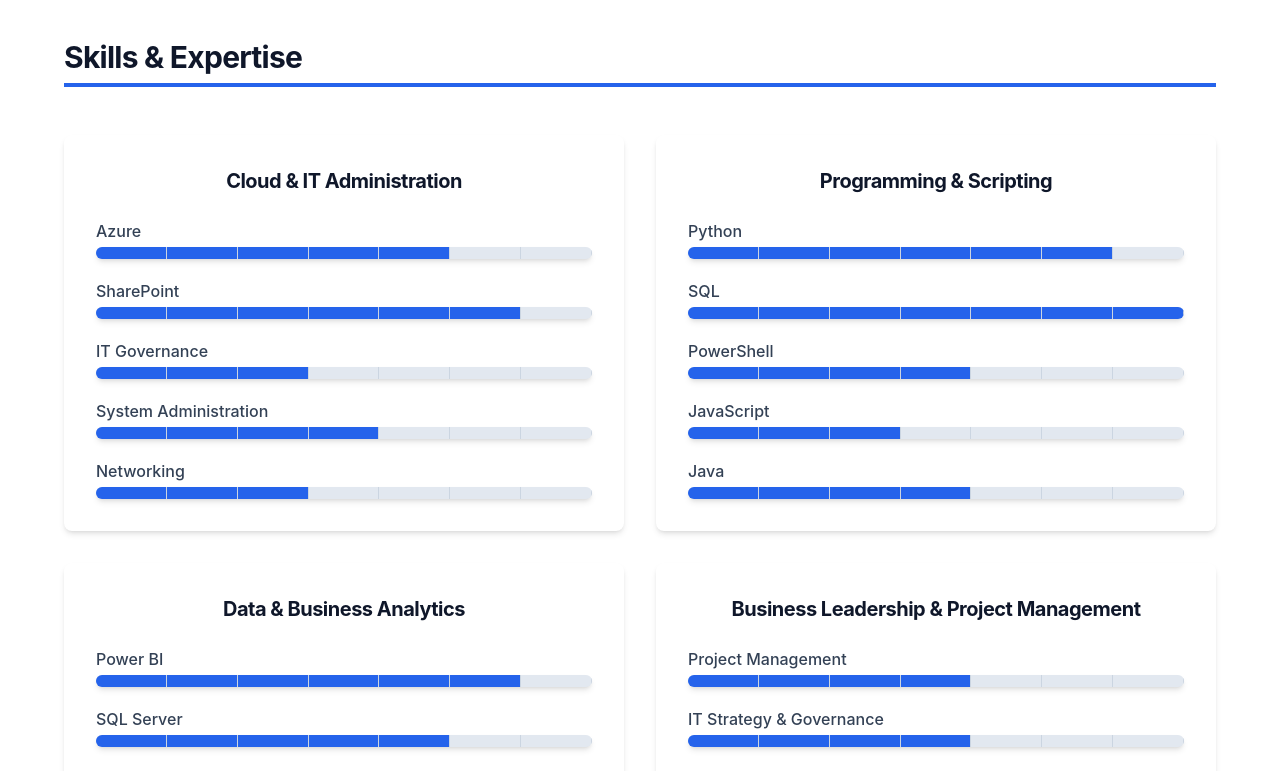
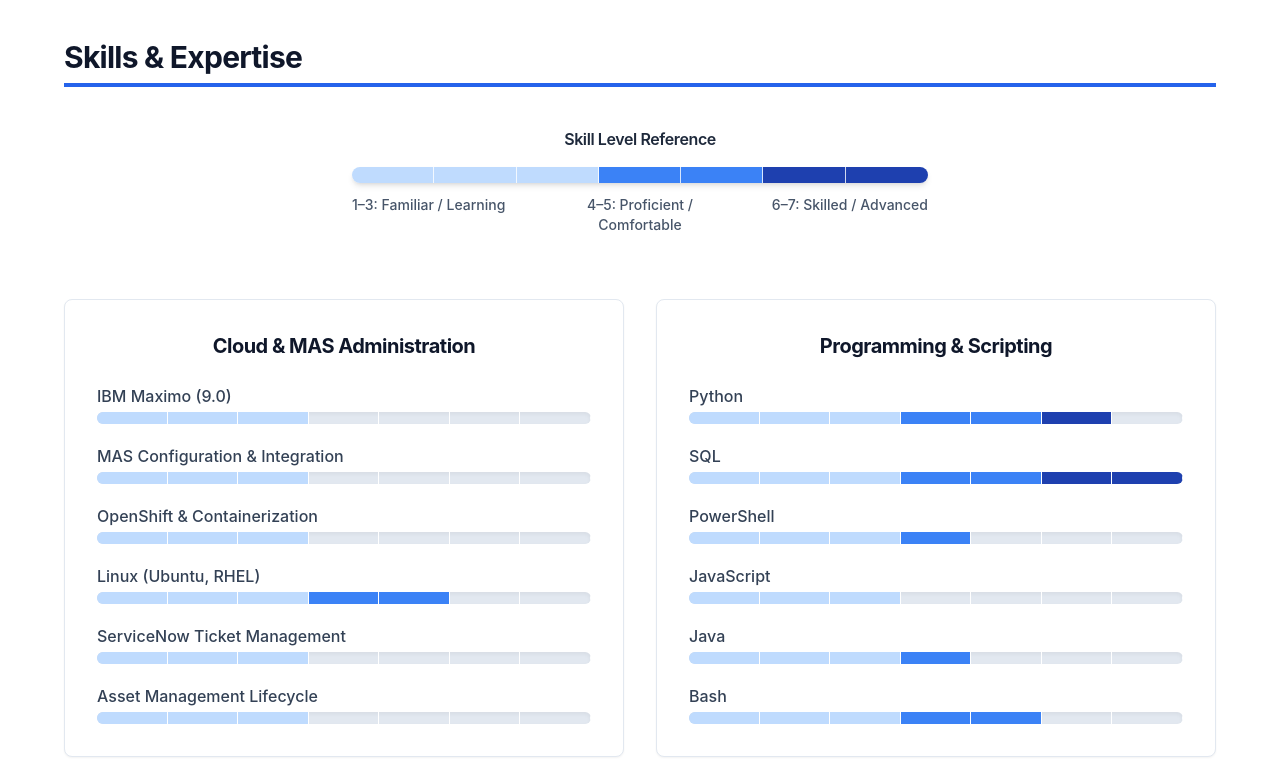
Before and after one commit to trailheadwebdesign/TyMitchell, a React (Vite) app: page / in a window 1280 px wide. Shown: the part 3500-4271 px from the top of the page. Built offline with nearby package versions, Linux system fonts and the light colour scheme.

Commit message:
better skills section

```diff
--- a/src/components/Experience.jsx
+++ b/src/components/Experience.jsx
@@ -6,7 +6,7 @@
   const experiences = {
     work: [
       {
-        title: "Business Applications Administrator",
+        title: "Business Applications Administrator (Accounting)",
         company: "Colorado Springs Utilities",
         period: "2024 - Present",
         description: "Managing Infor CloudSuite ERP system, IT governance, and business process automation. Working on data analytics, financial reporting, and optimizing enterprise applications to drive efficiency.",
--- a/src/components/Skills.jsx
+++ b/src/components/Skills.jsx
@@ -1,13 +1,14 @@
 function Skills() {
   const skillCategories = [
     {
-      name: "Cloud & IT Administration",
+      name: "Cloud & MAS Administration",
       skills: [
-        { name: "Azure", level: 5 },
-        { name: "SharePoint", level: 6 },
-        { name: "IT Governance", level: 3 },
-        { name: "System Administration", level: 4 },
-        { name: "Networking", level: 3 }
+        { name: "IBM Maximo (9.0)", level: 3 },
+        { name: "MAS Configuration & Integration", level: 3 },
+        { name: "OpenShift & Containerization", level: 3 },
+        { name: "Linux (Ubuntu, RHEL)", level: 5 },
+        { name: "ServiceNow Ticket Management", level: 3 },
+        { name: "Asset Management Lifecycle", level: 3 }
       ]
     },
     {
@@ -17,14 +18,15 @@
         { name: "SQL", level: 7 },
         { name: "PowerShell", level: 4 },
         { name: "JavaScript", level: 3 },
-        { name: "Java", level: 4 }
+        { name: "Java", level: 4 },
+        { name: "Bash", level: 5 }
       ]
     },
     {
       name: "Data & Business Analytics",
       skills: [
         { name: "Power BI", level: 6 },
-        { name: "SQL Server", level: 5 },
+        { name: "SQL Server", level: 4 },
         { name: "Data Modeling", level: 6 },
         { name: "Excel (Advanced)", level: 6 },
         { name: "AI Querying & Automation", level: 7 }
@@ -37,7 +39,7 @@
         { name: "IT Strategy & Governance", level: 4 },
         { name: "Agile & Scrum", level: 3 },
         { name: "Process Optimization", level: 5 },
-        { name: "Risk Management", level: 2 }
+        { name: "Risk Management", level: 3 }
       ]
     }
   ];
@@ -49,29 +51,65 @@
           Skills & Expertise
         </h2>
 
+        {/* Unified Skill Level Legend */}
+        <div className="mt-10 mb-16">
+          <h3 className="text-md font-semibold text-slate-800 mb-4 text-center">Skill Level Reference</h3>
+          <div className="relative w-full md:w-2/3 lg:w-1/2 mx-auto">
+            <div className="w-full h-4 rounded-full overflow-hidden shadow-md flex">
+              {Array.from({ length: 7 }).map((_, idx) => {
+                let bg = '';
+                if (idx <= 2) bg = 'bg-blue-200';
+                else if (idx <= 4) bg = 'bg-blue-500';
+                else bg = 'bg-blue-800';
+
+                return (
+                  <div
+                    key={idx}
+                    className={`${bg} relative`}
+                    style={{ width: '14.2857%' }}
+                  >
+                    {idx < 6 && (
+                      <div className="absolute inset-y-0 right-0 w-px bg-white opacity-80"></div>
+                    )}
+                  </div>
+                );
+              })}
+            </div>
+            <div className="flex justify-between mt-3 text-sm text-slate-600 font-medium">
+              <span className="text-left w-1/3">1–3: Familiar / Learning</span>
+              <span className="text-center w-1/3">4–5: Proficient / Comfortable</span>
+              <span className="text-right w-1/3">6–7: Skilled / Advanced</span>
+            </div>
+          </div>
+        </div>
+
         {/* Skill Categories */}
-        <div className="grid grid-cols-1 md:grid-cols-2 gap-8 mt-12">
+        <div className="grid grid-cols-1 md:grid-cols-2 gap-8">
           {skillCategories.map((category) => (
-            <div key={category.name} className="card p-6">
+            <div key={category.name} className="card p-6 border border-slate-200 rounded-lg shadow-sm">
               <h3 className="text-xl font-bold text-slate-900 mb-6">{category.name}</h3>
-
               <div className="space-y-5">
                 {category.skills.map((skill) => (
                   <div key={skill.name}>
                     <div className="flex justify-between items-center mb-1">
                       <span className="text-slate-700 font-medium">{skill.name}</span>
                     </div>
-                    <div className="w-full bg-slate-200 rounded-full h-3 relative overflow-hidden shadow-md">
-                      {/* Split bar with 7 segments */}
-                      {Array.from({ length: 7 }).map((_, idx) => (
-                        <div
-                          key={idx}
-                          className={`absolute top-0 h-full border-r border-slate-300 transition-all ${
-                            idx < skill.level ? 'bg-blue-600' : ''
-                          }`}
-                          style={{ width: "14.2857%", left: `${idx * 14.2857}%` }}
-                        ></div>
-                      ))}
+                    <div className="w-full bg-slate-200 rounded-full h-3 relative overflow-hidden shadow-inner">
+                      {Array.from({ length: 7 }).map((_, idx) => {
+                        let bgColor = '';
+                        if (idx < skill.level) {
+                          if (idx <= 2) bgColor = 'bg-blue-200';
+                          else if (idx <= 4) bgColor = 'bg-blue-500';
+                          else bgColor = 'bg-blue-800';
+                        }
+                        return (
+                          <div
+                            key={idx}
+                            className={`${bgColor} absolute top-0 h-full border-r border-white`}
+                            style={{ width: '14.2857%', left: `${idx * 14.2857}%` }}
+                          ></div>
+                        );
+                      })}
                     </div>
                   </div>
                 ))}
@@ -80,32 +118,7 @@
           ))}
         </div>
 
-        {/* Certifications (Commented Out for Now) */}
-        {/*
-        <div className="mt-16">
-          <h3 className="text-2xl font-bold text-slate-900 mb-6">Certifications</h3>
-          <div className="space-y-4">
-            {[
-              { name: "Microsoft Certified: Azure Administrator Associate", year: "2024" },
-              { name: "Microsoft Certified: Power BI Data Analyst Associate", year: "2023" },
-              { name: "ITIL Foundation Certification", year: "2023" },
-              { name: "CompTIA Security+ (In Progress)", year: "2024" }
-            ].map((cert) => (
-              <div key={cert.name} className="flex items-start">
-                <svg className="h-6 w-6 text-blue-600 mr-3 mt-0.5 flex-shrink-0" fill="none" viewBox="0 0 24 24" stroke="currentColor">
-                  <path strokeLinecap="round" strokeLinejoin="round" strokeWidth={2} d="M9 12l2 2 4-4m6 2a9 9 0 11-18 0 9 9 0 0118 0z" />
-                </svg>
-                <div>
-                  <h4 className="font-medium text-slate-900">{cert.name}</h4>
-                  <p className="text-sm text-slate-500">Issued {cert.year}</p>
-                </div>
-              </div>
-            ))}
-          </div>
-        </div>
-        */}
-
-        {/* Centered Education Section */}
+        {/* Education Section */}
         <div className="mt-16 flex justify-center">
           <div className="w-full md:w-2/3 lg:w-1/2">
             <h3 className="text-2xl font-bold text-slate-900 mb-6 text-center">Education</h3>
@@ -124,7 +137,7 @@
                   description: "Focused on Data Analytics, IT Strategy, and Project Management."
                 }
               ].map((edu) => (
-                <div key={edu.degree} className="card p-4 text-center">
+                <div key={edu.degree} className="card p-4 text-center border border-slate-200 rounded-lg">
                   <h4 className="font-bold text-slate-900">{edu.degree}</h4>
                   <p className="text-blue-600">{edu.institution}</p>
                   <p className="text-sm text-slate-500 mb-2">{edu.year}</p>
@@ -134,10 +147,9 @@
             </div>
           </div>
         </div>
-
       </div>
     </section>
-  )
+  );
 }
 
 export default Skills;
```
